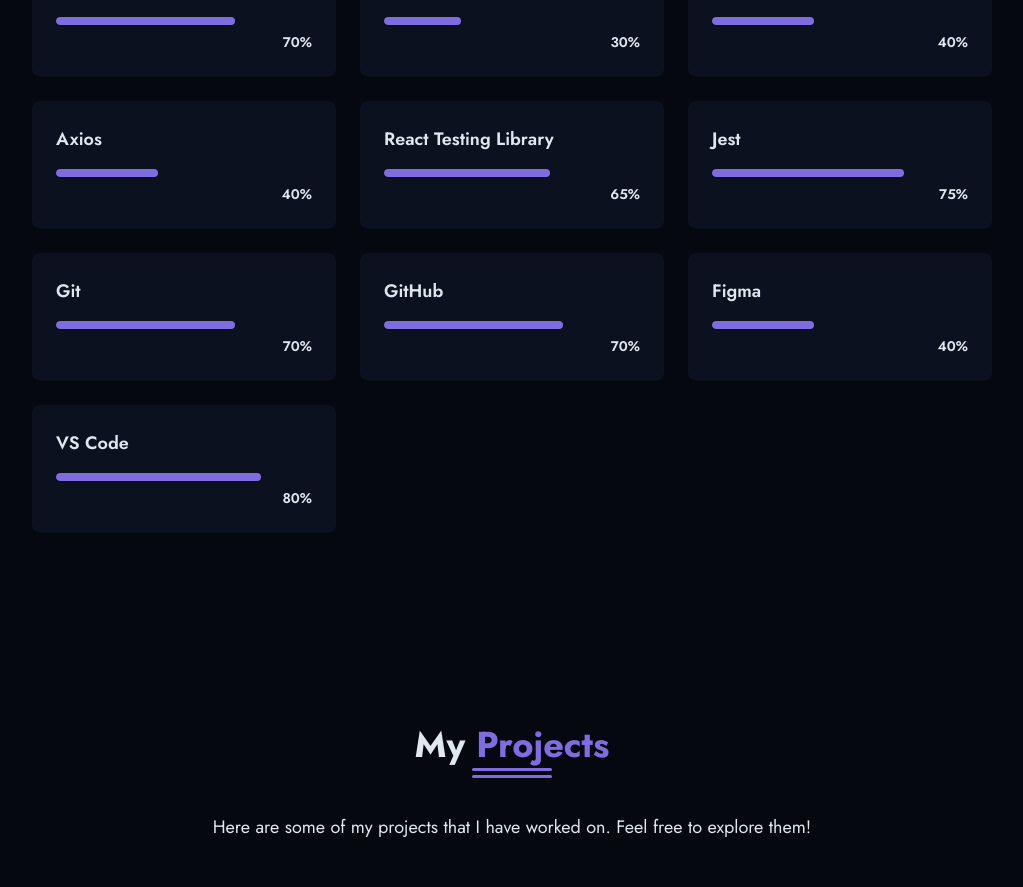
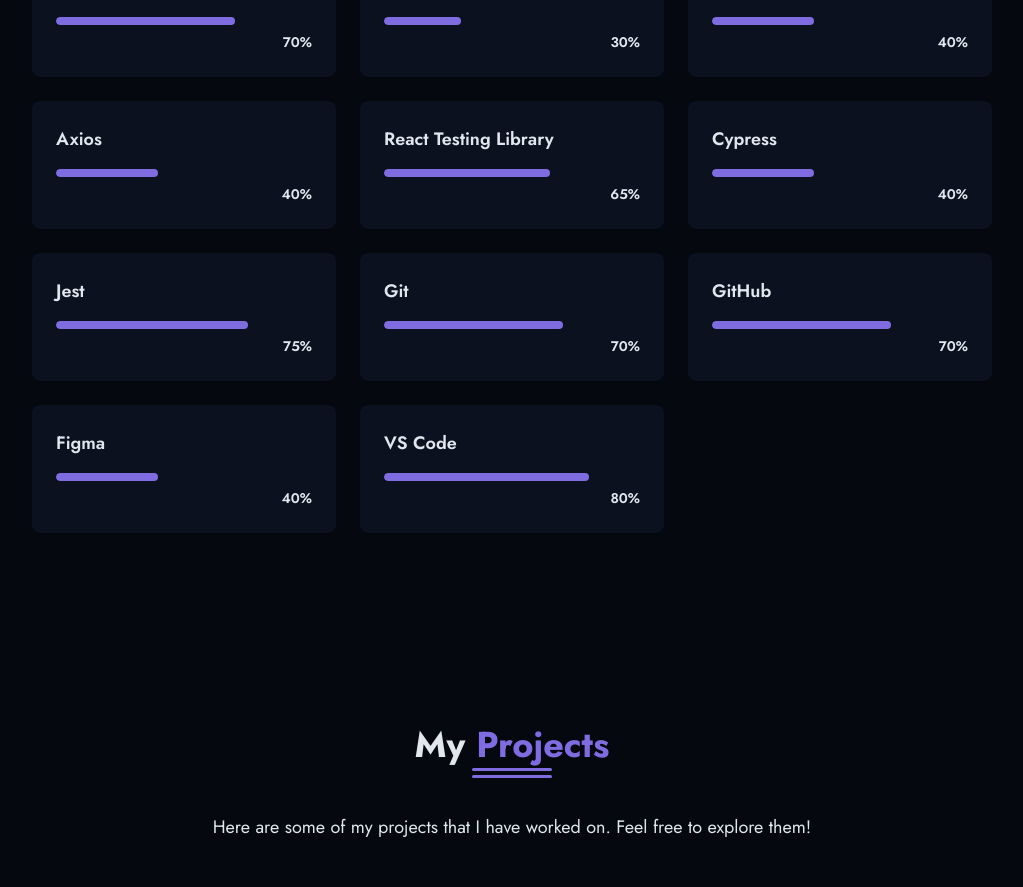
Before and after one commit to dikaafty/dikaafty-portofolio, a React (Vite) app: page / in a window 1280 px wide. Shown: the part 1967-2854 px from the top of the page, without its empty margins (128-1151 px from the left). Built offline with nearby package versions, Linux system fonts and the light colour scheme.

Commit message:
Add Cypress skill to skills array

```diff
--- a/src/components/SkillsSection.jsx
+++ b/src/components/SkillsSection.jsx
@@ -14,6 +14,7 @@ const skills = [
   {name: "Redux", level: 40, category: "frontend"},
   {name: "Axios", level: 40, category: "frontend"},
   {name: "React Testing Library", level: 65, category: "frontend"},
+  {name: "Cypress", level: 40, category: "frontend"},
 
   // Tools
   {name: "Jest", level: 75, category: "tools"},
```
